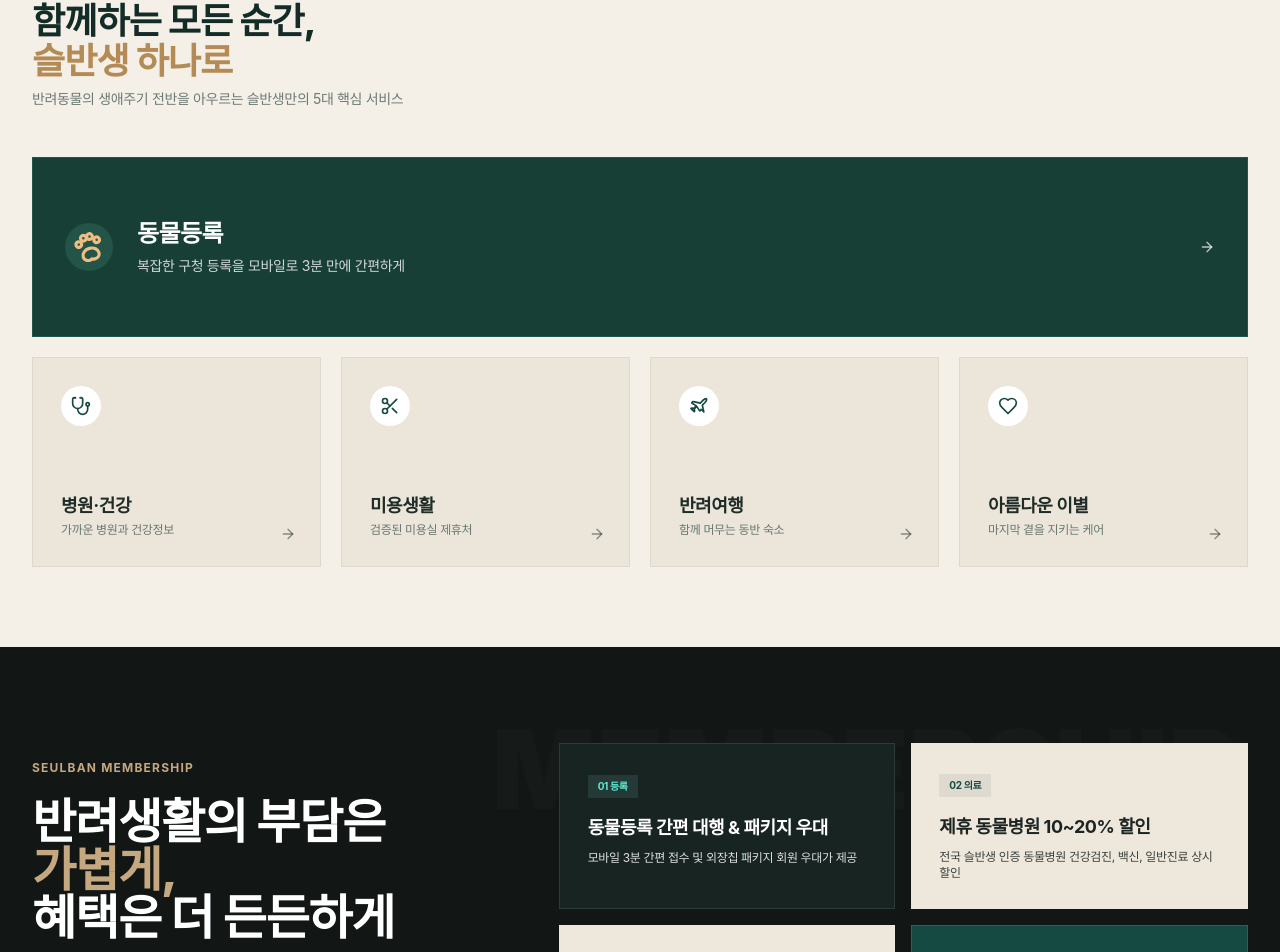
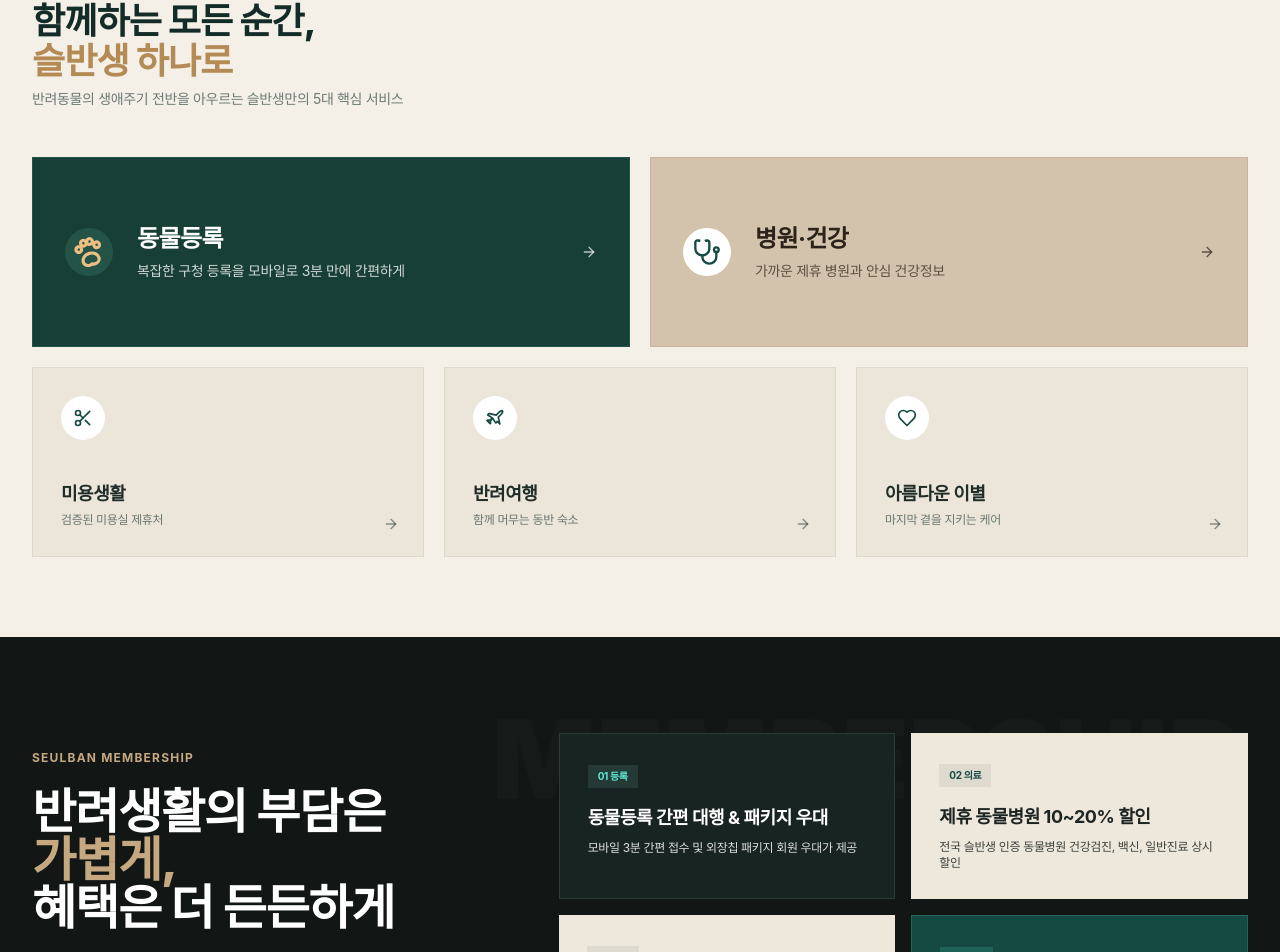
Before and after one commit to jihoon3813-commits/seulban, a React (Vite) app: page / in a window 1280 px wide. Shown: the part 976-1928 px from the top of the page. Built offline with nearby package versions, Linux system fonts and the light colour scheme; no server answers; a web font is replaced by a local one.

Commit message:
feat: 메인 코어 서비스 박스 배치를 상단 2개, 하단 3개 그리드로 변경

```diff
--- a/src/pages/Home.jsx
+++ b/src/pages/Home.jsx
@@ -200,12 +200,13 @@ export default function Home({
           </p>
         </div>
 
-        {/* Row 1: Featured Card (동물등록) */}
-        <div className="mb-3 sm:mb-5">
+        {/* Row 1: 2 Wide Featured Cards (상단 2개: 동물등록 & 병원·건강) */}
+        <div className="grid grid-cols-1 md:grid-cols-2 gap-3 sm:gap-5 mb-3 sm:mb-5">
+
           {/* Card 1: 동물등록 */}
           <div
             onClick={onOpenApplyModal}
-            className="group relative bg-[#173F35] text-white p-4 sm:p-8 flex items-center justify-between cursor-pointer shadow-xs hover:shadow-xl hover:-translate-y-0.5 transition-all duration-300 border border-[#1E564E] min-h-[110px] sm:min-h-[180px]"
+            className="group relative bg-[#173F35] text-white p-4 sm:p-8 flex items-center justify-between cursor-pointer shadow-xs hover:shadow-xl hover:-translate-y-0.5 transition-all duration-300 border border-[#1E564E] min-h-[110px] sm:min-h-[190px]"
           >
             <div className="flex items-center gap-3.5 sm:gap-6">
               <div className="w-10 h-10 sm:w-12 sm:h-12 rounded-full bg-[#245348] flex items-center justify-center flex-shrink-0 text-[#ECBE81] transition-transform group-hover:scale-105">
@@ -222,81 +223,84 @@ export default function Home({
             </div>
             <ArrowRight className="w-4 h-4 text-white/70 group-hover:text-white group-hover:translate-x-1 transition-all flex-shrink-0 ml-2" />
           </div>
+
+          {/* Card 2: 병원·건강 */}
+          <div
+            onClick={() => onNavigate('partners')}
+            className="group relative bg-[#D4C3AC] text-[#2C241B] p-4 sm:p-8 flex items-center justify-between cursor-pointer shadow-xs hover:shadow-xl hover:-translate-y-0.5 transition-all duration-300 border border-[#C7B59D] min-h-[110px] sm:min-h-[190px]"
+          >
+            <div className="flex items-center gap-3.5 sm:gap-6">
+              <div className="w-10 h-10 sm:w-12 sm:h-12 rounded-full bg-white flex items-center justify-center flex-shrink-0 text-[#144A42] shadow-xs transition-transform group-hover:scale-105">
+                <StethoscopeIcon className="w-5 h-5 sm:w-7 sm:h-7" />
+              </div>
+              <div>
+                <h3 className="text-base sm:text-2xl font-bold tracking-tight text-[#2C241B]">
+                  병원·건강
+                </h3>
+                <p className="text-[11px] sm:text-sm text-[#5C5042] leading-relaxed mt-0.5 sm:mt-1.5">
+                  가까운 제휴 병원과 안심 건강정보
+                </p>
+              </div>
+            </div>
+            <ArrowRight className="w-4 h-4 text-[#2C241B]/70 group-hover:text-[#2C241B] group-hover:translate-x-1 transition-all flex-shrink-0 ml-2" />
+          </div>
+
         </div>
 
-        {/* Row 2: 4 Service Cards (병원·건강, 미용생활, 반려여행, 아름다운 이별) */}
-        <div className="grid grid-cols-2 lg:grid-cols-4 gap-2.5 sm:gap-5">
+        {/* Row 2: 3 Service Cards (하단 3개: 미용생활, 반려여행, 아름다운 이별) */}
+        <div className="grid grid-cols-1 sm:grid-cols-3 gap-2.5 sm:gap-5">
 
-          {/* Card 3: 병원·건강 */}
+          {/* Card 3: 미용생활 */}
           <div
             onClick={() => onNavigate('partners')}
-            className="group relative bg-[#EBE5DA] p-3.5 sm:p-7 flex flex-col justify-between cursor-pointer shadow-xs hover:shadow-xl hover:-translate-y-0.5 transition-all duration-300 border border-[#DFD8CB] min-h-[120px] sm:min-h-[210px]"
+            className="group relative bg-[#EBE5DA] p-4 sm:p-7 flex flex-col justify-between cursor-pointer shadow-xs hover:shadow-xl hover:-translate-y-0.5 transition-all duration-300 border border-[#DFD8CB] min-h-[130px] sm:min-h-[190px]"
           >
-            <div className="w-8 h-8 sm:w-10 sm:h-10 rounded-full bg-white flex items-center justify-center text-[#144A42] shadow-xs mb-2 sm:mb-6 transition-transform group-hover:scale-105">
-              <StethoscopeIcon className="w-4 h-4 sm:w-5 sm:h-5" />
-            </div>
-            <div className="space-y-0.5">
-              <h4 className="text-sm sm:text-lg font-bold tracking-tight text-[#1F2C27]">
-                병원·건강
-              </h4>
-              <p className="text-[10px] sm:text-xs text-[#6A7871] leading-tight">
-                가까운 병원과 건강정보
-              </p>
-            </div>
-            <ArrowRight className="absolute bottom-3.5 right-3.5 sm:bottom-6 sm:right-6 w-3.5 h-3.5 sm:w-4 sm:h-4 text-[#1F2C27]/50 group-hover:text-[#1F2C27] group-hover:translate-x-1 transition-all" />
-          </div>
-
-          {/* Card 4: 미용생활 */}
-          <div
-            onClick={() => onNavigate('partners')}
-            className="group relative bg-[#EBE5DA] p-3.5 sm:p-7 flex flex-col justify-between cursor-pointer shadow-xs hover:shadow-xl hover:-translate-y-0.5 transition-all duration-300 border border-[#DFD8CB] min-h-[120px] sm:min-h-[210px]"
-          >
-            <div className="w-8 h-8 sm:w-10 sm:h-10 rounded-full bg-white flex items-center justify-center text-[#144A42] shadow-xs mb-2 sm:mb-6 transition-transform group-hover:scale-105">
+            <div className="w-9 h-9 sm:w-11 sm:h-11 rounded-full bg-white flex items-center justify-center text-[#144A42] shadow-xs mb-3 sm:mb-6 transition-transform group-hover:scale-105">
               <ScissorsIcon className="w-4 h-4 sm:w-5 sm:h-5" />
             </div>
-            <div className="space-y-0.5">
+            <div className="space-y-0.5 sm:space-y-1">
               <h4 className="text-sm sm:text-lg font-bold tracking-tight text-[#1F2C27]">
                 미용생활
               </h4>
-              <p className="text-[10px] sm:text-xs text-[#6A7871] leading-tight">
+              <p className="text-[11px] sm:text-xs text-[#6A7871] leading-tight">
                 검증된 미용실 제휴처
               </p>
             </div>
             <ArrowRight className="absolute bottom-3.5 right-3.5 sm:bottom-6 sm:right-6 w-3.5 h-3.5 sm:w-4 sm:h-4 text-[#1F2C27]/50 group-hover:text-[#1F2C27] group-hover:translate-x-1 transition-all" />
           </div>
 
-          {/* Card 5: 반려여행 */}
+          {/* Card 4: 반려여행 */}
           <div
             onClick={() => onNavigate('travel')}
-            className="group relative bg-[#EBE5DA] p-3.5 sm:p-7 flex flex-col justify-between cursor-pointer shadow-xs hover:shadow-xl hover:-translate-y-0.5 transition-all duration-300 border border-[#DFD8CB] min-h-[120px] sm:min-h-[210px]"
+            className="group relative bg-[#EBE5DA] p-4 sm:p-7 flex flex-col justify-between cursor-pointer shadow-xs hover:shadow-xl hover:-translate-y-0.5 transition-all duration-300 border border-[#DFD8CB] min-h-[130px] sm:min-h-[190px]"
           >
-            <div className="w-8 h-8 sm:w-10 sm:h-10 rounded-full bg-white flex items-center justify-center text-[#144A42] shadow-xs mb-2 sm:mb-6 transition-transform group-hover:scale-105">
+            <div className="w-9 h-9 sm:w-11 sm:h-11 rounded-full bg-white flex items-center justify-center text-[#144A42] shadow-xs mb-3 sm:mb-6 transition-transform group-hover:scale-105">
               <PlaneIcon className="w-4 h-4 sm:w-5 sm:h-5" />
             </div>
-            <div className="space-y-0.5">
+            <div className="space-y-0.5 sm:space-y-1">
               <h4 className="text-sm sm:text-lg font-bold tracking-tight text-[#1F2C27]">
                 반려여행
               </h4>
-              <p className="text-[10px] sm:text-xs text-[#6A7871] leading-tight">
+              <p className="text-[11px] sm:text-xs text-[#6A7871] leading-tight">
                 함께 머무는 동반 숙소
               </p>
             </div>
             <ArrowRight className="absolute bottom-3.5 right-3.5 sm:bottom-6 sm:right-6 w-3.5 h-3.5 sm:w-4 sm:h-4 text-[#1F2C27]/50 group-hover:text-[#1F2C27] group-hover:translate-x-1 transition-all" />
           </div>
 
-          {/* Card 6: 아름다운 이별 */}
+          {/* Card 5: 아름다운 이별 */}
           <div
             onClick={() => onNavigate('farewell')}
-            className="group relative bg-[#EBE5DA] p-3.5 sm:p-7 flex flex-col justify-between cursor-pointer shadow-xs hover:shadow-xl hover:-translate-y-0.5 transition-all duration-300 border border-[#DFD8CB] min-h-[120px] sm:min-h-[210px]"
+            className="group relative bg-[#EBE5DA] p-4 sm:p-7 flex flex-col justify-between cursor-pointer shadow-xs hover:shadow-xl hover:-translate-y-0.5 transition-all duration-300 border border-[#DFD8CB] min-h-[130px] sm:min-h-[190px]"
           >
-            <div className="w-8 h-8 sm:w-10 sm:h-10 rounded-full bg-white flex items-center justify-center text-[#144A42] shadow-xs mb-2 sm:mb-6 transition-transform group-hover:scale-105">
+            <div className="w-9 h-9 sm:w-11 sm:h-11 rounded-full bg-white flex items-center justify-center text-[#144A42] shadow-xs mb-3 sm:mb-6 transition-transform group-hover:scale-105">
               <HeartIcon className="w-4 h-4 sm:w-5 sm:h-5" />
             </div>
-            <div className="space-y-0.5">
+            <div className="space-y-0.5 sm:space-y-1">
               <h4 className="text-sm sm:text-lg font-bold tracking-tight text-[#1F2C27]">
                 아름다운 이별
               </h4>
-              <p className="text-[10px] sm:text-xs text-[#6A7871] leading-tight">
+              <p className="text-[11px] sm:text-xs text-[#6A7871] leading-tight">
                 마지막 곁을 지키는 케어
               </p>
             </div>
```
